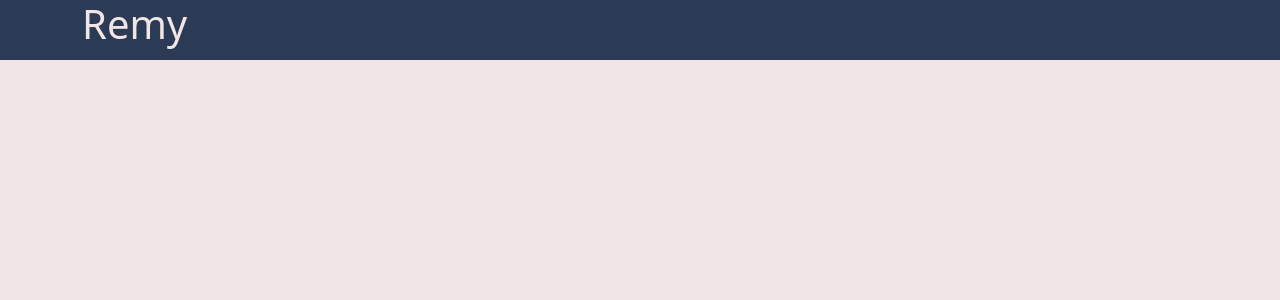
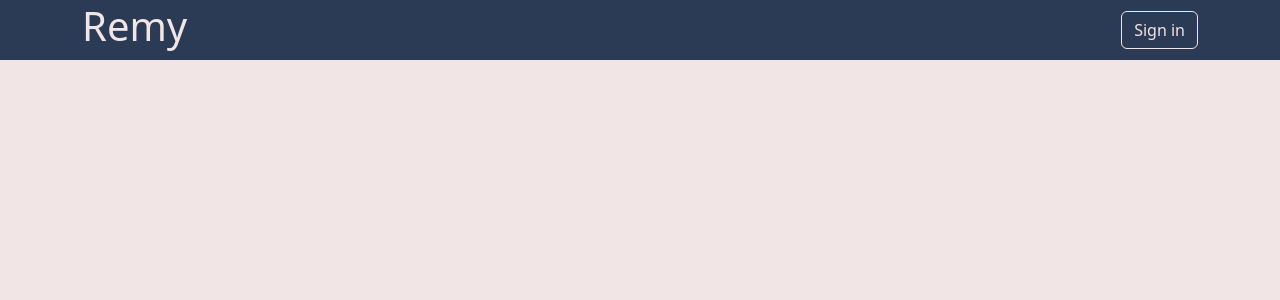
Before and after one commit to yev-may/remy-web-client, a Vue app: page / in a window 1280 px wide. Shown: the top 300 px of the page. Built offline with nearby package versions, Linux system fonts and the light colour scheme.

Commit message:
Modify header

```diff
--- a/src/components/header/Header.vue
+++ b/src/components/header/Header.vue
@@ -1,9 +1,12 @@
 <template>
 <header >
-    <div class="container">
-        <div class="row">
-            <div class="col">
+    <div class="container header-container">
+        <div class="row align-items-center header-row">
+            <div class="col-auto">
                 <h1>Remy</h1>
+            </div>
+            <div class="col-auto ms-auto">
+                <a href="/" class="btn btn-sign-in" role="button">Sign in</a>
             </div>
         </div>
     </div>
@@ -17,4 +20,25 @@ header {
     color: var(--color-1);
     background-color: var(--color-c);
 }
+.header-container {
+    height: 100%;
+}
+.header-row {
+    height: 100%;
+}
+.btn-sign-in {
+    color: var(--color-1) !important;
+    border-color: var(--color-1) !important;
+    background-color: var(--color-c) !important;
+}
+.btn-sign-in:hover {
+    color: var(--color-c) !important;
+    border-color: var(--color-1) !important;
+    background-color: var(--color-1) !important;
+}
+.btn-sign-in:active {
+    color: var(--color-1) !important;
+    border-color: var(--color-1) !important;
+    background-color: var(--color-c) !important;
+}
 </style>
```
